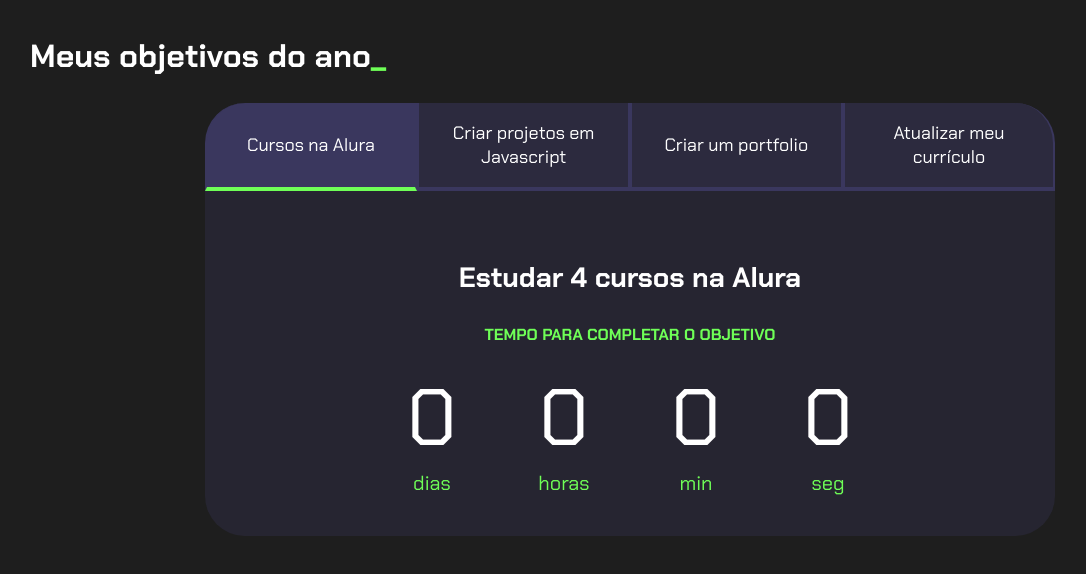
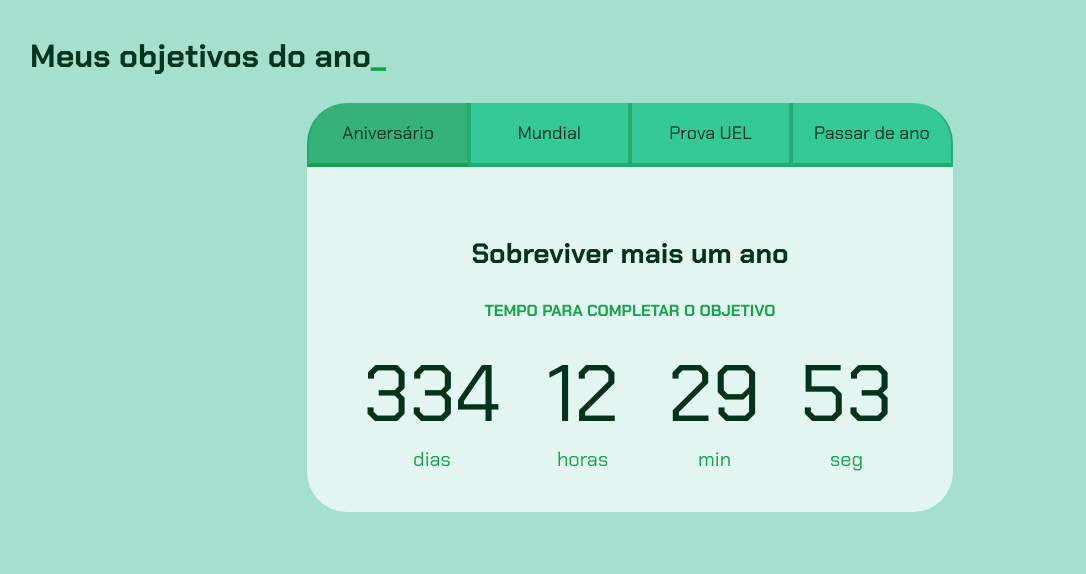
Before and after one commit to al-tofalini/rel-gio, a plain HTML site: page relógio ATL/index.html in a window 1280 px wide. Shown: the whole page, without its empty margins (10-1096 px from the left). Drawn offline with Linux system fonts and the light colour scheme.

Commit message:
Add files via upload

```diff
--- a/relógio ATL/index.html
+++ b/relógio ATL/index.html
@@ -13,96 +13,96 @@
         <h2 class="titulo-principal">Meus objetivos do ano<span>_</span></h2>
         <div class="conteudo">
             <div class="botoes">
-                <button class="botao ativo">Cursos na Alura</button>
-                <button class="botao">Criar projetos em Javascript</button>
-                <button class="botao">Criar um portfolio</button>
-                <button class="botao">Atualizar meu currículo</button>
+                <button class="botao ativo">Aniversário</button>
+                <button class="botao">Mundial</button>
+                <button class="botao">Prova UEL</button>
+                <button class="botao">Passar de ano</button>
             </div>
             <div class="abas-textos">
                 <div class="aba-conteudo ativo">
-                    <h3 class="aba-conteudo-titulo-principal">Estudar 4 cursos na Alura</h3>
+                    <h3 class="aba-conteudo-titulo-principal">Sobreviver mais um ano</h3>
                     <h4 class="aba-conteudo-titulo-secundario">Tempo para completar o objetivo</h4>
                     <div class="contador">
                         <div class="contador-digito">
-                            <p class="contador-digito-numero" id="dias0"></p>
+                            <p class="contador-digito-numero" id="dias0">30</p>
                             <p class="contador-digito-texto">dias</p>
                         </div>
                         <div class="contador-digito">
-                            <p class="contador-digito-numero" id="horas0"></p>
+                            <p class="contador-digito-numero" id="horas0">20</p>
                             <p class="contador-digito-texto">horas</p>
                         </div>
                         <div class="contador-digito">
-                            <p class="contador-digito-numero" id="min0"></p>
+                            <p class="contador-digito-numero" id="min0">50</p>
                             <p class="contador-digito-texto">min</p>
                         </div>
                         <div class="contador-digito">
-                            <p class="contador-digito-numero" id="seg0"></p>
+                            <p class="contador-digito-numero" id="seg0">30</p>
                             <p class="contador-digito-texto">seg</p>
                         </div>
                     </div>
                 </div>
                 <div class="aba-conteudo">
-                    <h3 class="aba-conteudo-titulo-principal">Criar 5 projetos em Javascript</h3>
+                    <h3 class="aba-conteudo-titulo-principal">Primeiro jogo do Palmeiras no mundial</h3>
                     <h4 class="aba-conteudo-titulo-secundario">Tempo para completar o objetivo</h4>
                     <div class="contador">
                         <div class="contador-digito">
-                            <p class="contador-digito-numero" id="dias1"></p>
+                            <p class="contador-digito-numero" id="dias1">20</p>
                             <p class="contador-digito-texto">dias</p>
                         </div>
                         <div class="contador-digito">
-                            <p class="contador-digito-numero" id="horas1"></p>
+                            <p class="contador-digito-numero" id="horas1">30</p>
                             <p class="contador-digito-texto">horas</p>
                         </div>
                         <div class="contador-digito">
-                            <p class="contador-digito-numero" id="min1"></p>
+                            <p class="contador-digito-numero" id="min1">00</p>
                             <p class="contador-digito-texto">min</p>
                         </div>
                         <div class="contador-digito">
-                            <p class="contador-digito-numero" id="seg1"></p>
+                            <p class="contador-digito-numero" id="seg1">00</p>
                             <p class="contador-digito-texto">seg</p>
                         </div>
                     </div>
                 </div>
                 <div class="aba-conteudo">
-                    <h3 class="aba-conteudo-titulo-principal">Criar um portfolio com os meus 3 melhores projetos</h3>
+                    <h3 class="aba-conteudo-titulo-principal">Vestibular UEL</h3>
                     <h4 class="aba-conteudo-titulo-secundario">Tempo para completar o objetivo</h4>
                     <div class="contador">
                         <div class="contador-digito">
-                            <p class="contador-digito-numero" id="dias2"></p>
+                            <p class="contador-digito-numero" id="dias2">30</p>
                             <p class="contador-digito-texto">dias</p>
                         </div>
                         <div class="contador-digito">
-                            <p class="contador-digito-numero" id="horas2"></p>
+                            <p class="contador-digito-numero" id="horas2">55</p>
                             <p class="contador-digito-texto">horas</p>
                         </div>
                         <div class="contador-digito">
-                            <p class="contador-digito-numero" id="min2"></p>
+                            <p class="contador-digito-numero" id="min2">00</p>
                             <p class="contador-digito-texto">min</p>
                         </div>
                         <div class="contador-digito">
-                            <p class="contador-digito-numero" id="seg2"></p>
+                            <p class="contador-digito-numero" id="seg2">00</p>
                             <p class="contador-digito-texto">seg</p>
                         </div>
                     </div>
                 </div>
                 <div class="aba-conteudo">
-                    <h3 class="aba-conteudo-titulo-principal">Atualizar meu curriculo com os certificados da Alura</h3>
+                    <h3 class="aba-conteudo-titulo-principal">Passar de ano</h3>
                     <h4 class="aba-conteudo-titulo-secundario">Tempo para completar o objetivo</h4>
                     <div class="contador">
                         <div class="contador-digito">
-                            <p class="contador-digito-numero" id="dias3"></p>
+                            <p class="contador-digito-numero" id="dias3">50</p>
                             <p class="contador-digito-texto">dias</p>
                         </div>
                         <div class="contador-digito">
-                            <p class="contador-digito-numero" id="horas3"></p>
+                            <p class="contador-digito-numero" id="horas3">12</p>
                             <p class="contador-digito-texto">horas</p>
                         </div>
                         <div class="contador-digito">
-                            <p class="contador-digito-numero" id="min3"></p>
+                            <p class="contador-digito-numero" id="min3">00</p>
                             <p class="contador-digito-texto">min</p>
                         </div>
                         <div class="contador-digito">
-                            <p class="contador-digito-numero" id="seg3"></p>
+                            <p class="contador-digito-numero" id="seg3">00</p>
                             <p class="contador-digito-texto">seg</p>
                         </div>
                     </div>
--- a/relógio ATL/main.js
+++ b/relógio ATL/main.js
@@ -15,10 +15,10 @@
 }
 
 const contadores = document.querySelectorAll(".contador");
-const tempoObjetivo1 = new Date("2023-10-05T00:00:00");
-const tempoObjetivo2 = new Date("2023-12-05T00:00:00");
-const tempoObjetivo3 = new Date("2023-12-30T00:00:00");
-const tempoObjetivo4 = new Date("2024-02-01T00:00:00");
+const tempoObjetivo1 = new Date("2026-03-01T00:09:04");
+const tempoObjetivo2 = new Date("2025-06-15T00:19:00");
+const tempoObjetivo3 = new Date("2025-10-26T00:13:30");
+const tempoObjetivo4 = new Date("2025-12-13T00:00:00");
 
 const tempos = [tempoObjetivo1, tempoObjetivo2, tempoObjetivo3, tempoObjetivo4];
 
@@ -37,7 +37,7 @@
     if (tempoFinal > 0) {
         return [dias, horas, minutos, segundos];
     } else {
-        return [0, 0, 0, 0];
+        return [20, 30, 40, 50];
     }
 }
 
@@ -47,7 +47,7 @@
         document.getElementById("horas" + i).textContent = calculaTempo(tempos[i])[1];
         document.getElementById("min" + i).textContent = calculaTempo(tempos[i])[2];
         document.getElementById("seg" + i).textContent = calculaTempo(tempos[i])[3];
-    }
+      }
 }
 
 function comecaCronometro() {
--- a/relógio ATL/style.css
+++ b/relógio ATL/style.css
@@ -1,12 +1,12 @@
 @import url('https://fonts.googleapis.com/css2?family=Chakra+Petch:wght@400;700&display=swap');
 
 :root {
-    --cor-de-fundo: #1E1E1E;
-    --verde: #6FFF57;
-    --branco: #FFFFFF;
-    --botao-ativo: #3A375E;
-    --botao-inativo: rgba(58, 55, 94, 0.5);
-    --texto-fundo: rgba(58, 55, 94, 0.3);
+    --cor-de-fundo: #71cfb3a1;
+    --verde: #14a34b;
+    --branco: #03331a;
+    --botao-ativo: #1ea868d2;
+    --botao-inativo: rgb(52, 201, 151);
+    --texto-fundo: rgba(255, 255, 255, 0.705);
 }
 
 body {
```
Also changed, not shown: 1 other file.
